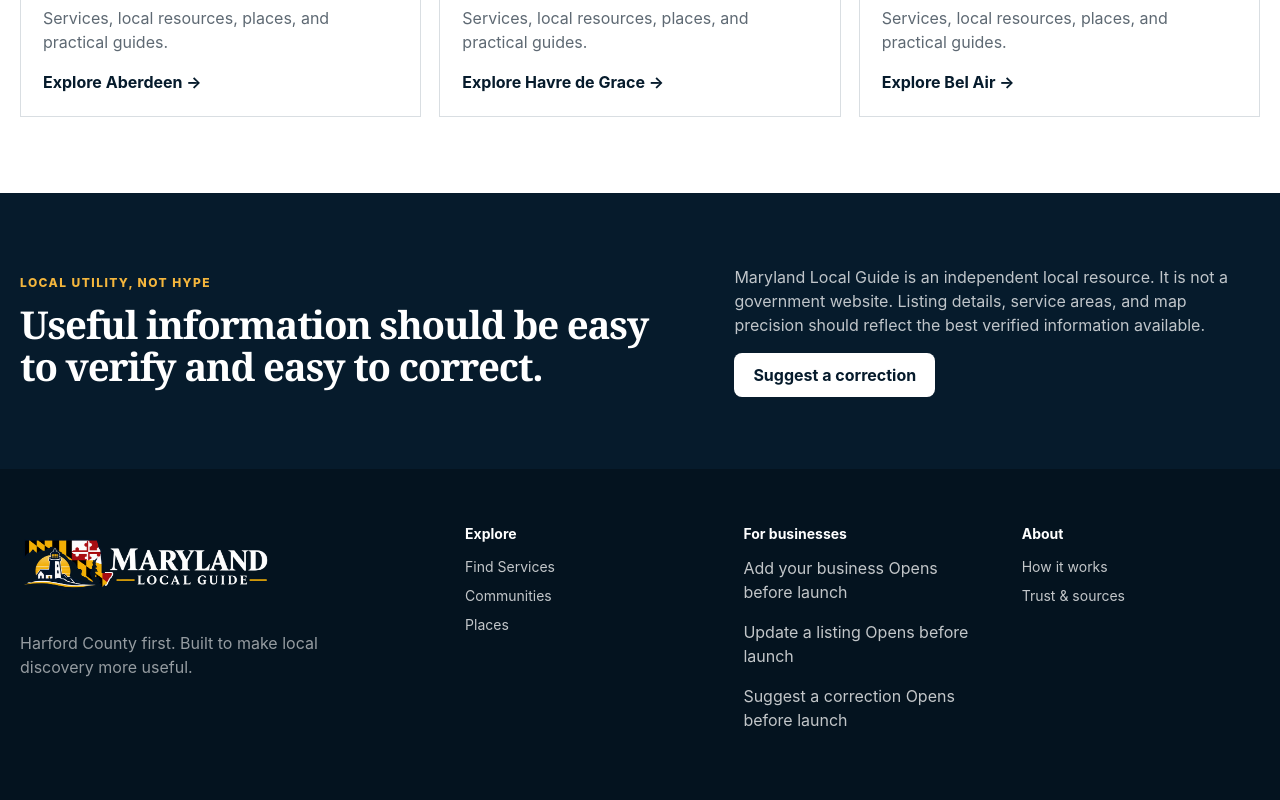
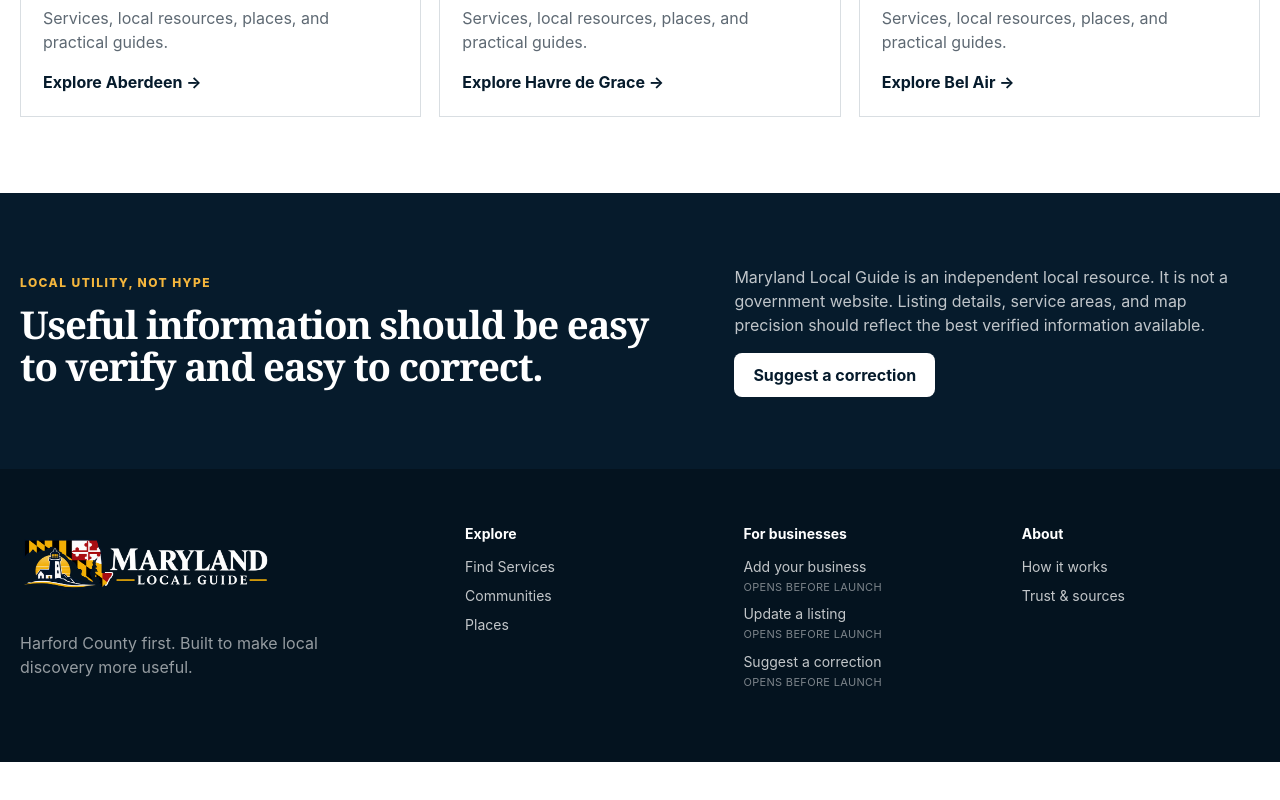
Before and after one commit to justinwallis/maryland-local-guide, a Next.js app: page / in a window 1280 px wide. Shown: the part 2078-2878 px from the top of the page. After the commit the page ends 2840 px from the top, so only its background shows below. Built offline with nearby package versions, Linux system fonts and the light colour scheme.

Commit message:
style: polish gated footer states

```diff
--- a/app/globals.css
+++ b/app/globals.css
@@ -498,6 +498,21 @@ h3 {
   color: var(--gold);
 }
 
+.footer-status {
+  margin: 8px 0;
+  color: rgba(255,255,255,.76);
+  font-size: 14px;
+}
+
+.footer-status span {
+  display: block;
+  margin-top: 2px;
+  color: rgba(255,255,255,.48);
+  font-size: 11px;
+  letter-spacing: .03em;
+  text-transform: uppercase;
+}
+
 @media (max-width: 960px) {
   .nav-shell {
     grid-template-columns: 1fr auto;
```
